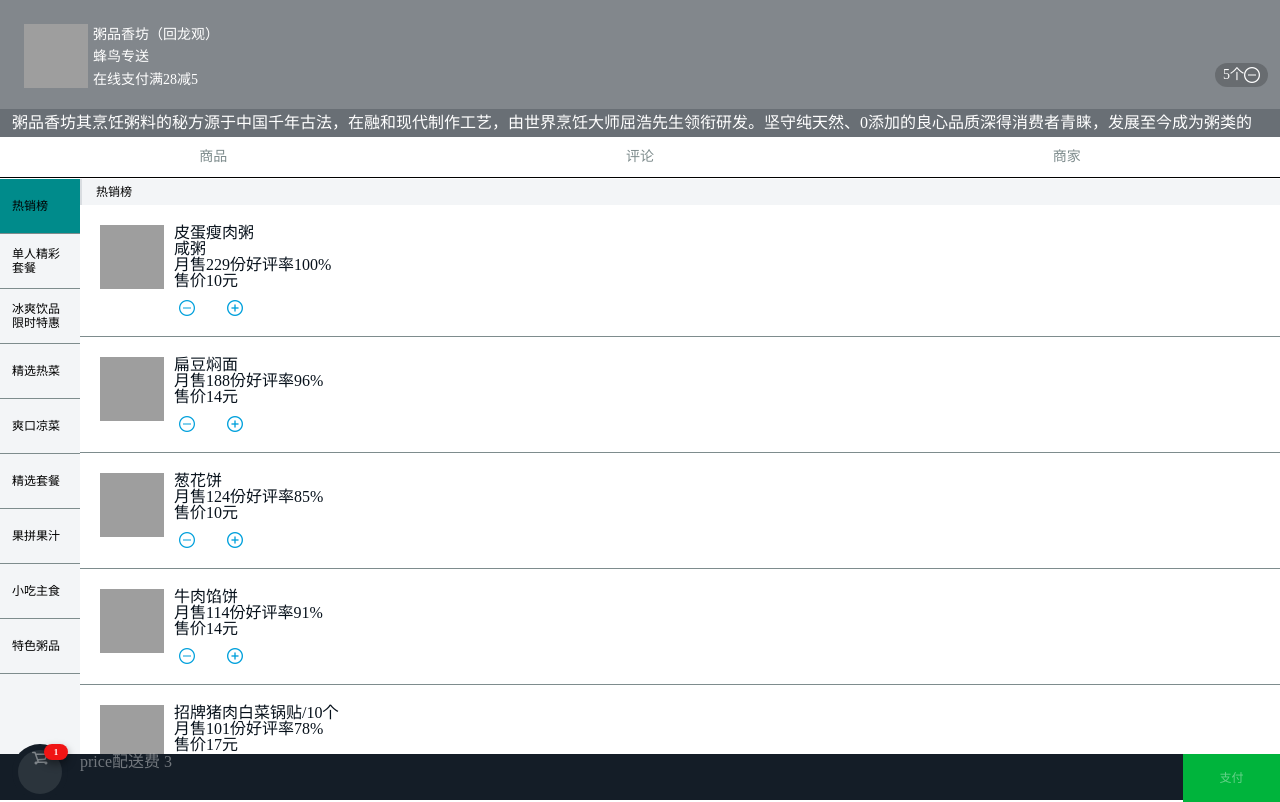
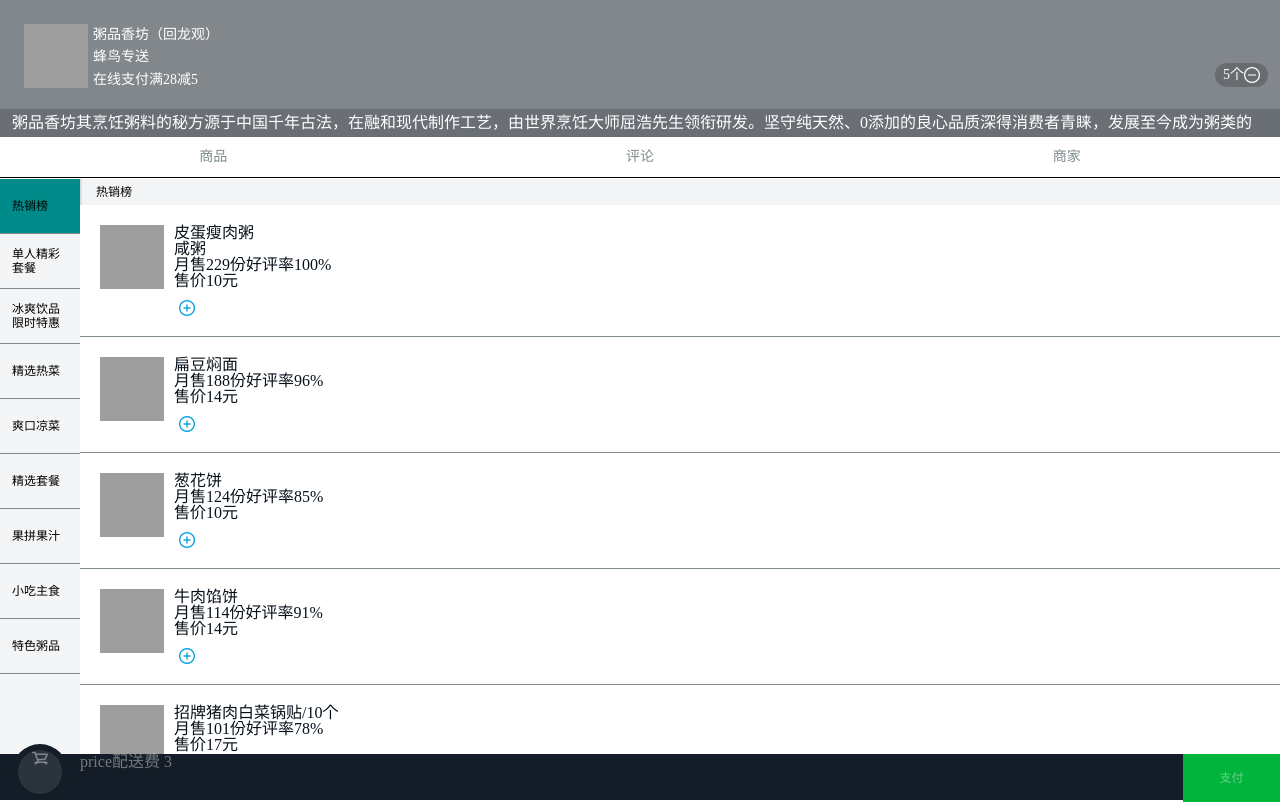
Before and after one commit to lxykad/vue-seller, a Vue app: page / in a window 1280 px wide. Built offline with nearby package versions, Linux system fonts and the light colour scheme; grey boxes are pictures that could not be loaded.

Commit message:
add carlist

```diff
--- a/src/components/car/shoppingcar.vue
+++ b/src/components/car/shoppingcar.vue
@@ -2,12 +2,13 @@
 <template>
   <div class="shopcar">
     <div class="content">
-      <div class="content-left">
+      <!--左侧内容-->
+      <div class="content-left" @click="leftClick">
         <div class="logo-wrapper">
-          <div class="logo">
+          <div class="logo" :class="{'has-food':foodList.length>0}">
             <i class="iconfont icon-shopping_cart"></i>
           </div>
-          <div class="num">1</div>
+          <div class="num" v-show="foodList.length>0">{{foodList.length}}</div>
         </div>
         <div class="price">
           price
@@ -16,12 +17,30 @@
           配送费 3
         </div>
       </div>
+      <!--右侧支付-->
       <div class="content-right">
         <div class="pay">
           支付
         </div>
       </div>
+      <!--购物车列表-->
+      <transition>
+        <div class="shopcart-list" v-show="!fold" ref="listContent">
+
+          <ul>
+            <li v-for="item in foodList">
+              <div class="list-item">
+                {{item.name}}
+              </div>
+
+            </li>
+          </ul>
+
+        </div>
+      </transition>
+
     </div>
+
   </div>
 
 </template>
@@ -31,11 +50,36 @@
 
   export default {
 
+    props: {
+      foodList: Array
+    },
+
     data() {
-      return {}
+      return {
+        fold: true
+      }
     },
     methods: {
-      click() {
+      leftClick() {
+        if (!this.foodList.length) {
+          return
+        }
+        this.fold = !this.fold
+      },
+      hideList() {
+        this.fold = true;
+      },
+    },
+    computed: {
+      totalCount() {
+        let count = 0
+        this.foodList.forEach((food) => {
+          count += food.count
+        })
+        // return count
+        return this.foodList.length
+      },
+      listShow() {
 
       }
     },
@@ -84,6 +128,8 @@
           box-sizing: border-box
           border-radius: 50%
           background: #141d27
+          .has-food
+            color #f00
           .logo
             display inline-block
             width: 100%
@@ -131,4 +177,15 @@
           font-size 12px
           text-align center
           background: #00b43c
+      .shopcart-list
+        position absolute
+        left 0
+        bottom 46px
+        width 100%
+        z-index -1
+        background-color #7e8c8d
+        max-height 217px
+        overflow scroll
+        .list-item
+          padding 5px 0
 </style>
--- a/src/components/carcontrol/carcontrol.vue
+++ b/src/components/carcontrol/carcontrol.vue
@@ -1,10 +1,10 @@
 <!-- html-->
 <template>
-  <div class="cartcontrol">
-    <div class="cart-decrease">
+  <div class="cartcontrol" v-if="food">
+    <div class="cart-decrease" v-show="food.count>0">
       <i class="iconfont icon-minus" @click="minus"></i>
     </div>
-    <div class="cart-count"></div>
+    <div class="cart-count" v-show="food.count>0">{{food.count}}</div>
     <div class="cart-add">
       <i class="iconfont icon-add" @click="add"></i>
     </div>
@@ -39,6 +39,8 @@
         } else {
           this.food.count++
         }
+        // console.log(event.target)
+        this.$emit('add', this.food)
       },
       minus(event) {
         if (!event._constructed) {
@@ -47,7 +49,7 @@
         if (this.food.count) {
           this.food.count--
         }
-
+        this.$emit('minus', this.food)
       }
     },
 
@@ -55,11 +57,7 @@
      * 实例被创建之后执行代码
      */
     created: function () {
-      if (this.food) {
-        console.log('1111111')
-      }else {
-        console.log('=====undefined')
-      }
+
     },
 
   }
--- a/src/components/goods/goods.vue
+++ b/src/components/goods/goods.vue
@@ -48,7 +48,7 @@
                       </i>
                     </div>
                     <div class="car-control">
-                      <v-control :food="food"></v-control>
+                      <v-control :food="food" v-on:add="foodAdd($event)" v-on:minus="foodMinus($event)"></v-control>
                     </div>
                   </div>
 
@@ -65,7 +65,7 @@
     </div>
 
     <!--底部购物车-->
-    <v-car class="car">car</v-car>
+    <v-car class="car" :foodList="addList">car</v-car>
 
   </div>
 
@@ -91,7 +91,8 @@
         goods: [],
         listHeight: [],
         scrollY: 0,
-        selectedFood: {}
+        selectedFood: {},
+        addList: []
       }
     },
     computed: {
@@ -147,6 +148,25 @@
         let foodList = this.$refs.foodList;
         let el = foodList[index];
         this.foodsScroll.scrollToElement(el, 300);
+      },
+      /*
+       子组件传进来的事件
+      * */
+      foodAdd(food) {
+        this.addList.push(food)
+      },
+      foodMinus(food) {
+        // this.delFood(food)
+        this.addList.pop(food)
+      },
+      delFood(food) {
+        this.addList.forEach((item) => {
+          if (item.name === food.name) {
+            let index = this.addList.indexOf(item)
+            this.addList.splice(index, 1)
+          }
+
+        })
       }
 
     },
```
